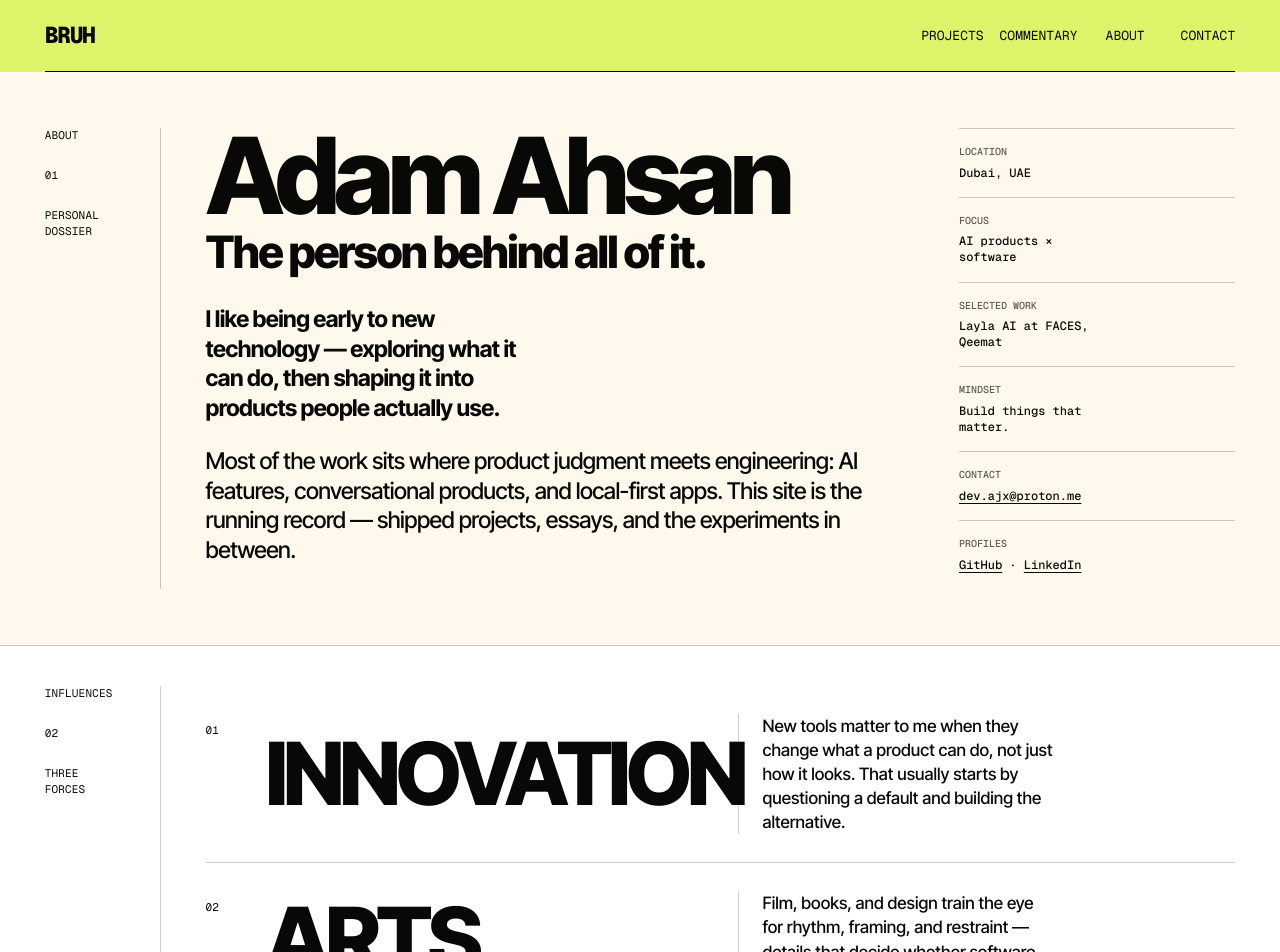
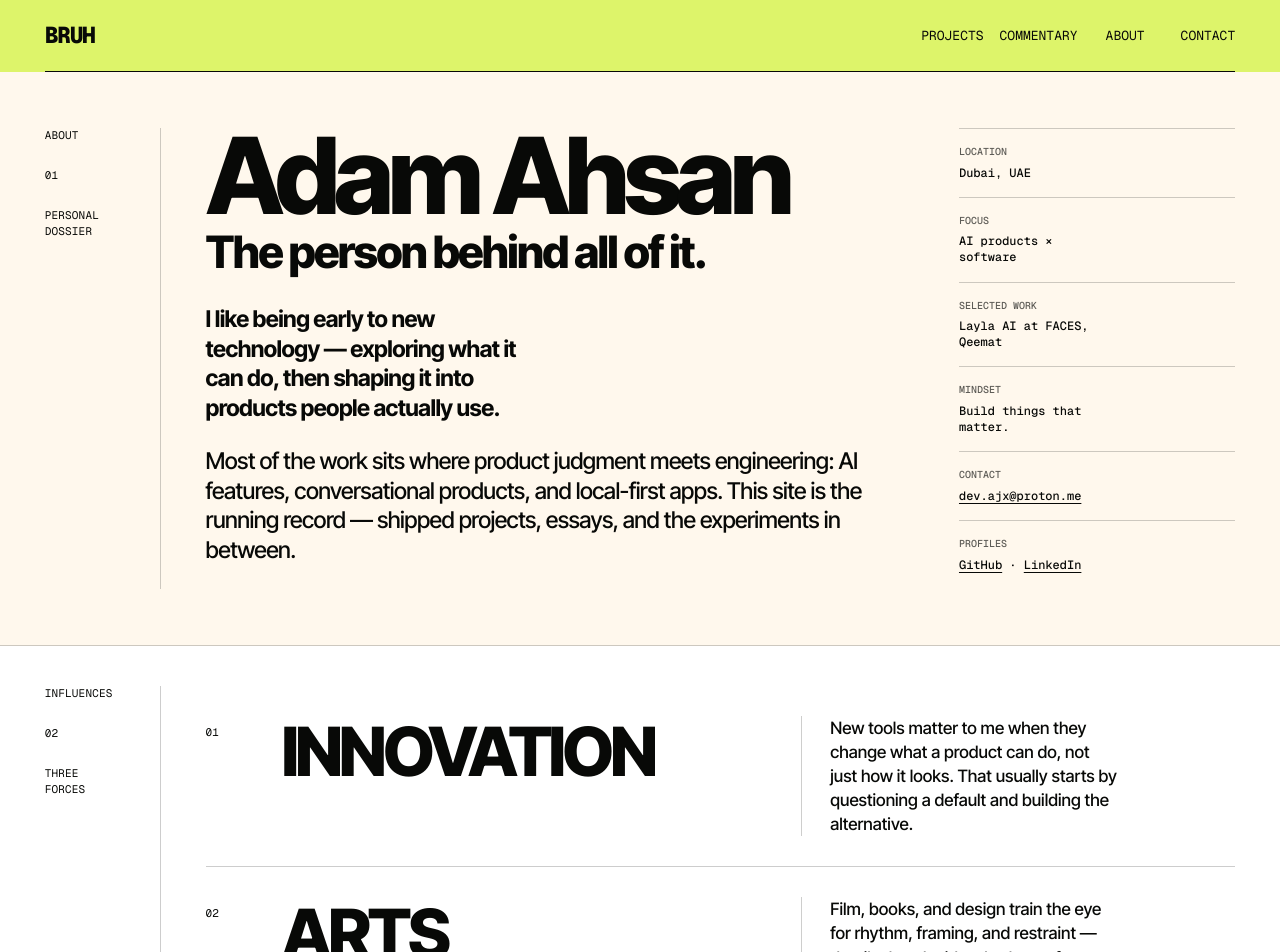
Before and after one commit to AdamJeddy/portfolio, a Next.js app: page /about in a window 1280 px wide. Shown: the top 952 px of the page. Built offline with nearby package versions, Linux system fonts and the light colour scheme.

Commit message:
style: rebalance the About influences grid
Reduces the oversized uppercase titles, rebalances the columns, top-aligns the row content and widens the divider gutter so INNOVATION no longer crowds the description column.

```diff
--- a/src/app/studio-pages.css
+++ b/src/app/studio-pages.css
@@ -434,10 +434,10 @@ body:has(.studio-page) #footer {
 .studio-about-influence,
 .studio-about-approach {
   display: grid;
-  grid-template-columns: 36px minmax(240px, .9fr) minmax(220px, 1fr);
-  gap: 24px;
-  align-items: center;
-  padding: 28px 0;
+  grid-template-columns: 36px minmax(0, 1.05fr) minmax(240px, .95fr);
+  gap: 24px 40px;
+  align-items: start;
+  padding: 30px 0;
   border-bottom: 1px solid #08090733;
 }
 
@@ -452,9 +452,13 @@ body:has(.studio-page) #footer {
 }
 
 .studio-about-influence h3 {
-  font-size: clamp(54px, 6.8vw, 112px);
-  line-height: .86;
+  padding-top: .08em;
+  padding-right: 12px;
+  font-size: clamp(44px, 5.3vw, 92px);
+  line-height: .9;
+  letter-spacing: -.055em;
   text-transform: uppercase;
+  overflow-wrap: anywhere;
 }
 
 .studio-about-influence p,
@@ -466,7 +470,8 @@ body:has(.studio-page) #footer {
   line-height: 1.42;
 }
 
-.studio-about-influence p { padding-left: 24px; border-left: 1px solid #08090733; }
+.studio-about-influence p { padding-left: 28px; border-left: 1px solid #08090733; }
+.studio-about-influence > *:last-child { align-self: start; }
 
 .studio-about-approach-section { background: var(--studio-paper); }
 .studio-about-approach { grid-template-columns: 36px minmax(220px, .8fr) minmax(220px, 1fr); }
```
